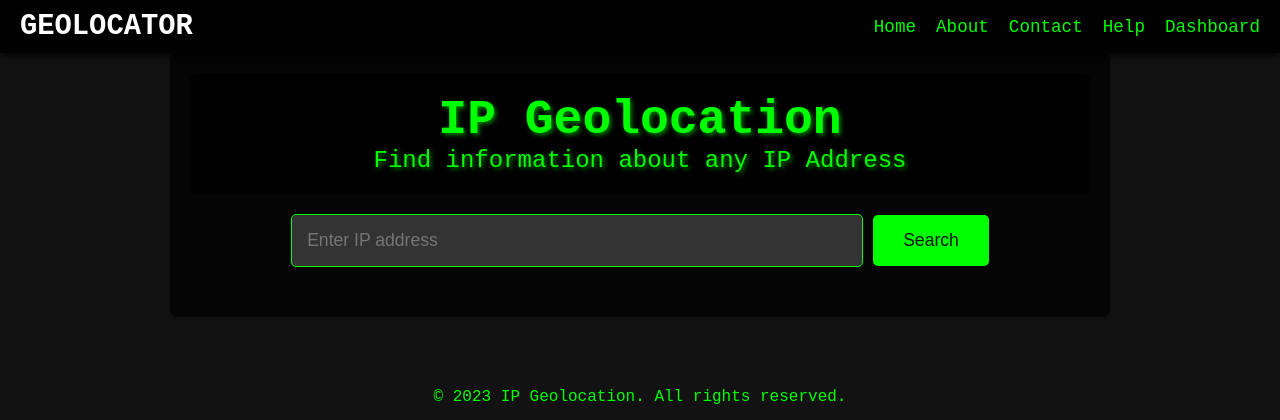
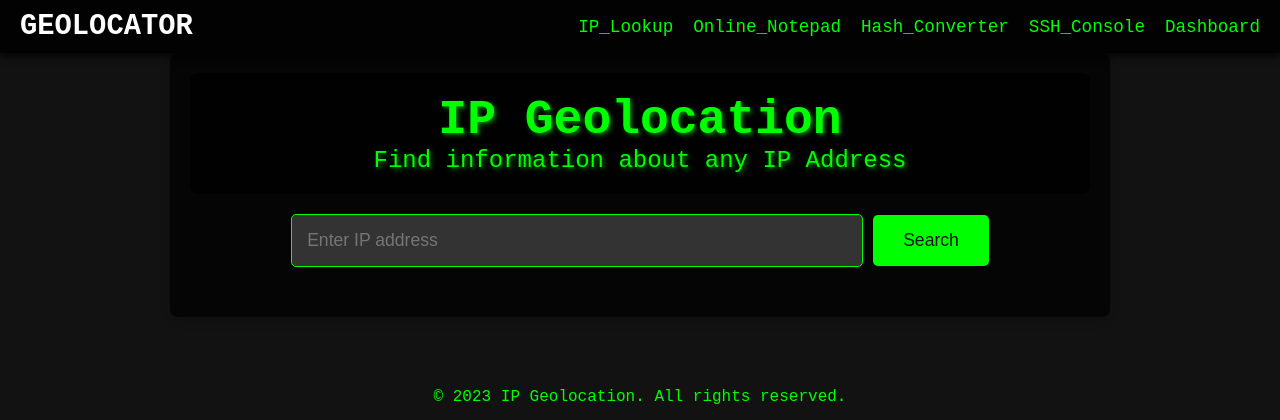
Before and after one commit to ALLSafeSecurityORG/ALLsafe, a Flask app: page /ip_lookup in a window 1280 px wide. Shown: the top 420 px of the page. Run offline with Flask 3, Linux system fonts and the light colour scheme; a user stored in the database is signed in; data that the repository does not hold is empty; parts of the project's set-up code (start-up, migrations or seed data) failed here and were passed over.

Commit message:
Update ip_lookup.html

```diff
--- a/Final-proj/templates/ip_lookup.html
+++ b/Final-proj/templates/ip_lookup.html
@@ -218,20 +218,14 @@
     <div class="navbar">
         <div class="logo">GeoLocator</div>
         <div class="menu">
-            <a href="#">Home</a>
-            <a href="#">About</a>
-            <a href="#">Contact</a>
-            <a href="#">Help</a>
+            <a href="{{ url_for('routes.ip_lookup') }}">IP_Lookup</a>
+            <a href="{{ url_for('routes.note_pad') }}">Online_Notepad</a>
+            <a href="{{ url_for('routes.hash_converter_page') }}">Hash_Converter</a>
+            <a href="{{ url_for('routes.ssh_console') }}">SSH_Console</a>
             <a href="{{ url_for('routes.dashboard') }}">Dashboard</a>
+
         </div>
-        <div class="hamburger" onclick="toggleMenu()">&#9776;</div>
-        <div class="mobile-menu" id="mobile-menu">
-            <a href="#">Home</a>
-            <a href="#">About</a>
-            <a href="#">Contact</a>
-            <a href="#">Help</a>
-            <a href="{{ url_for('routes.dashboard') }}">Dashboard</a>
-        </div>
+
     </div>
 
     <!-- Main Container -->
```
